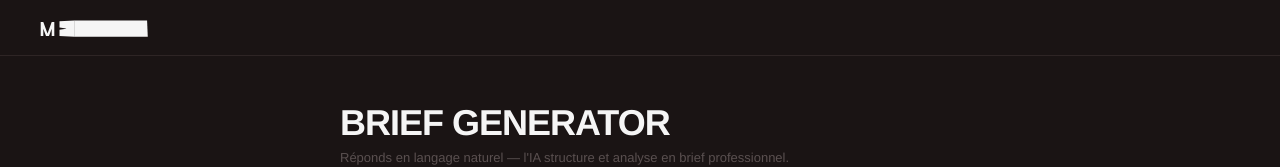
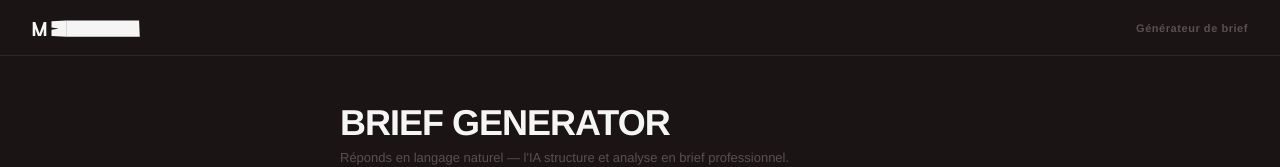
Before and after one commit to Xenoft/marqueur-brief, a React (Create React App) app: page / in a window 1280 px wide. Shown: the top 167 px of the page. Built offline with nearby package versions, Linux system fonts and the light colour scheme.

Commit message:
fix: header aligné

```diff
--- a/src/App.jsx
+++ b/src/App.jsx
@@ -605,10 +605,11 @@ Réponds UNIQUEMENT avec le JSON valide, sans backticks.`;
       {/* ── Header ── */}
       <header className="no-print" style={{
         display: "flex", justifyContent: "space-between", alignItems: "center",
-        padding: "0 40px", height: 56, borderBottom: `1px solid ${C.border}`,
+        padding: "0 32px", height: 56, borderBottom: `1px solid ${C.border}`,
         position: "sticky", top: 0, background: C.black, zIndex: 100,
       }}>
         <HeaderLogo height={24} />
+        <span style={{ fontSize: 11, color: C.muted, fontWeight: 600, letterSpacing: "0.05em" }}>Générateur de brief</span>
       </header>
 
       <div style={{ maxWidth: 640, margin: "0 auto", padding: "48px 20px 100px", boxSizing: "border-box", overflowX: "hidden" }}>
```
